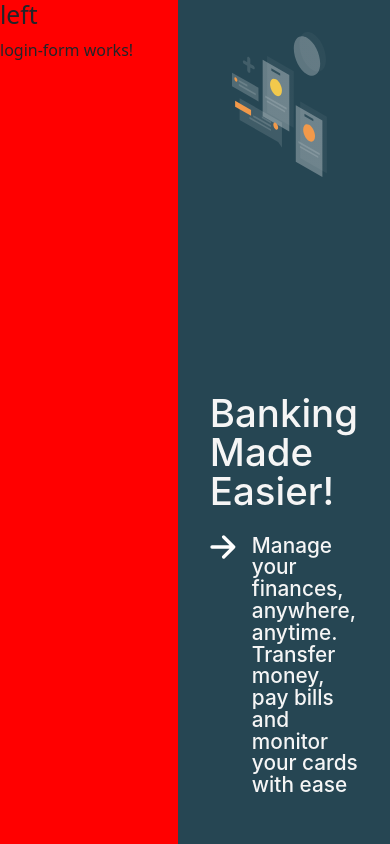
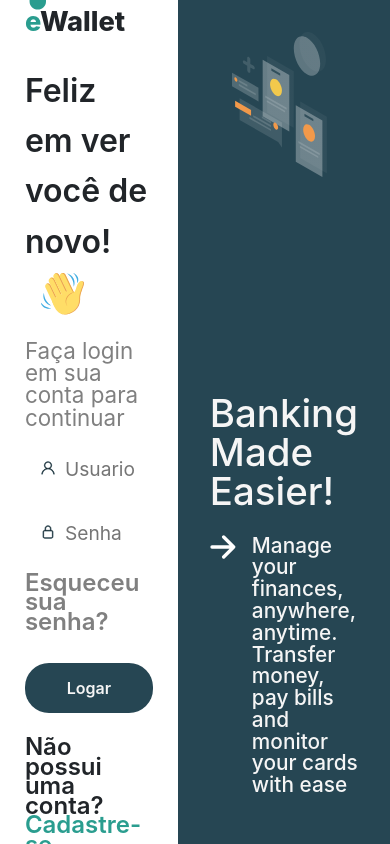
Before and after one commit to victorbiguete/ImaPayFrontEnd, an Angular app: page / in a window 390 px wide. Built offline with nearby package versions, Linux system fonts and the light colour scheme.

Commit message:
feat/ login form  pc version complete
is working for min width 768 tablet

```diff
--- a/src/app/app.component.html
+++ b/src/app/app.component.html
@@ -9,4 +9,5 @@ NILWAN
 <app-perfil></app-perfil>
 -->
 
-<app-login-page></app-login-page>
+<!-- <app-login-page></app-login-page> -->
+<router-outlet></router-outlet>
--- a/src/app/app.routes.ts
+++ b/src/app/app.routes.ts
@@ -1,3 +1,10 @@
 import { Routes } from '@angular/router';
+import { LoginPageComponent } from './componentes/login-page/login-page.component';
 
-export const routes: Routes = [];
+export const routes: Routes = [
+  {
+    path: '',
+    component: LoginPageComponent,
+  },
+  //   { path: 'recuperar-senha', component: RecuperarSenhaComponent },
+];
--- a/src/app/componentes/login-page/login-form/login-form.component.css
+++ b/src/app/componentes/login-page/login-form/login-form.component.css
@@ -0,0 +1,151 @@
+.login-form{
+    display: flex;
+    flex-direction: column;
+    justify-content: center;
+    /* align-items: center; */
+    height: 100%;
+    width: 70%;
+    padding: 0 1rem;
+    margin: auto;
+    font-family: "Inter" ,'Segoe UI', Tahoma, Geneva, Verdana, sans-serif;
+}
+
+h3{
+    padding-bottom: 1.5rem;
+    font-size: 1.7rem;
+    line-height: 24.2px;
+    font-weight: 800;
+}
+
+h3 span:first-of-type{
+    display: inline-block;
+    margin-right: 1rem;
+}
+
+h3 span:last-of-type{
+    color: #2A9D8F;
+}
+
+h2{
+    font-weight: 600;
+    font-size: 3rem;
+    line-height: 50.23px;
+    text-wrap: balance;
+    margin-bottom: 1.4rem;
+}
+
+h2 span{
+    display: inline-block;
+    margin-left: 1rem;
+}
+
+p:first-of-type{
+    color: #808080;
+    font-size: 1.4rem;
+    font-weight: 400;
+    line-height: 22.32px;
+}
+
+form{
+    width: 100%;
+    display: flex;
+    flex-direction: column;
+    gap: 1rem;
+}
+
+form input{
+    width: 100%;
+    padding-left: 40px;
+    padding-top: 12px;
+    padding-bottom: 12px;
+    border: none;
+    border-radius: 10px;
+    color: #264653;
+    line-height: 19.53px;
+    font-size: 1.2rem;
+    font-weight: 400;
+}
+
+form input:focus,
+form input:active{
+    /* outline: none; */
+    border-color: #264653b6;
+}
+
+form .input-icons{
+    width: 100%;
+}
+
+form img{
+    position: absolute;
+    padding: 15px;
+}
+
+form p{
+    align-self: flex-end;
+}
+
+form button{
+    width: 100%;
+    display: block ;
+    background-color: #264653;
+    color: whitesmoke;
+    padding: 0.8rem;
+    font-weight: 600;
+    text-align: center;
+    border: none;
+    border-radius: 24px;
+    margin-bottom: 1.5rem;
+}
+
+form button:hover,
+form button:active{
+    background-color: #264653b6;
+}
+
+p:last-of-type{
+    font-weight: 600;
+    line-height: 19.53px;
+    font-size: 1.5rem;
+}
+
+.cadastre{
+    color: #2A9D8F;
+}
+
+a{
+    text-decoration: none;
+    color: inherit;
+}
+
+a:hover,
+a:active{
+    color: #264653b6
+}
+
+@media(max-width: 1920px) {
+    .login-form{
+        width: 50%;
+    }
+}
+
+@media(max-width: 1440px) {
+    .login-form{
+        width: 60%;
+    }
+}
+
+@media (max-width: 1024px) {
+    .login-form{
+        width: 80%;
+    }
+    h2{
+        font-size: 2rem;
+    }
+}
+
+@media (max-width: 768px) {
+    .login-form{
+        width: 90%;
+    }
+}
--- a/src/app/componentes/login-page/login-form/login-form.component.html
+++ b/src/app/componentes/login-page/login-form/login-form.component.html
@@ -1 +1,60 @@
-<p>login-form works!</p>
+<section class="login-form">
+  <h3>
+    <span
+      ><img src="../../../../assets/imgs/login-cadastro/wallet-logo.svg" alt=""
+    /></span>
+    <span>e</span>Wallet
+  </h3>
+  <h2>
+    Feliz em ver você de novo!
+    <span
+      ><img src="../../../../assets/imgs/login-cadastro/emoji-hand.svg" alt=""
+    /></span>
+  </h2>
+
+  <p>Faça login em sua conta para continuar</p>
+  <!--
+    //TODO validar login no TS e redirecionar para dashboard
+   -->
+  <form action="">
+    <div class="input-icons">
+      <img src="../../../../assets/imgs/login-cadastro/u_user.svg" alt="" />
+      <input type="text" name="userId" id="userId" placeholder="Usuario" />
+    </div>
+    <div class="input-icons">
+      <img src="../../../../assets/imgs/login-cadastro/u_lock.svg" alt="" />
+      <input
+        type="password"
+        name="password"
+        id="password"
+        placeholder="Senha"
+      />
+    </div>
+    <p>
+      <!--
+            //TODO criar rota para recuperar senha
+         -->
+      <a
+        routerLink="/recuperar-senha"
+        routerLinkActive="active"
+        ariaCurrentWhenActive="page"
+      >
+        Esqueceu sua senha?</a
+      >
+    </p>
+    <button type="submit">Logar</button>
+  </form>
+  <!--
+    //TODO criar rota para cadastro
+   -->
+  <p>
+    Não possui uma conta?
+    <a
+      class="cadastre"
+      routerLink="/cadastro"
+      routerLinkActive="active"
+      ariaCurrentWhenActive="page"
+      >Cadastre-se</a
+    >
+  </p>
+</section>
--- a/src/app/componentes/login-page/login-page.component.css
+++ b/src/app/componentes/login-page/login-page.component.css
@@ -8,7 +8,7 @@
     width: 100vw;
     min-width: 100vw;
     overflow: auto;
-    background-color: red;
+    /* background-color: red; */
 }
 
 .left,
--- a/src/app/componentes/login-page/login-page.component.html
+++ b/src/app/componentes/login-page/login-page.component.html
@@ -1,6 +1,5 @@
 <section class="section-login">
   <section class="left">
-    <h2>left</h2>
     <app-login-form></app-login-form>
   </section>
   <section class="right">
```
Also changed, not shown: src/app/componentes/login-page/login-form/login-form.component.ts (+5 -5 lines), src/assets/imgs/login-cadastro/u_lock.svg (added), src/assets/imgs/login-cadastro/u_user.svg (added).
